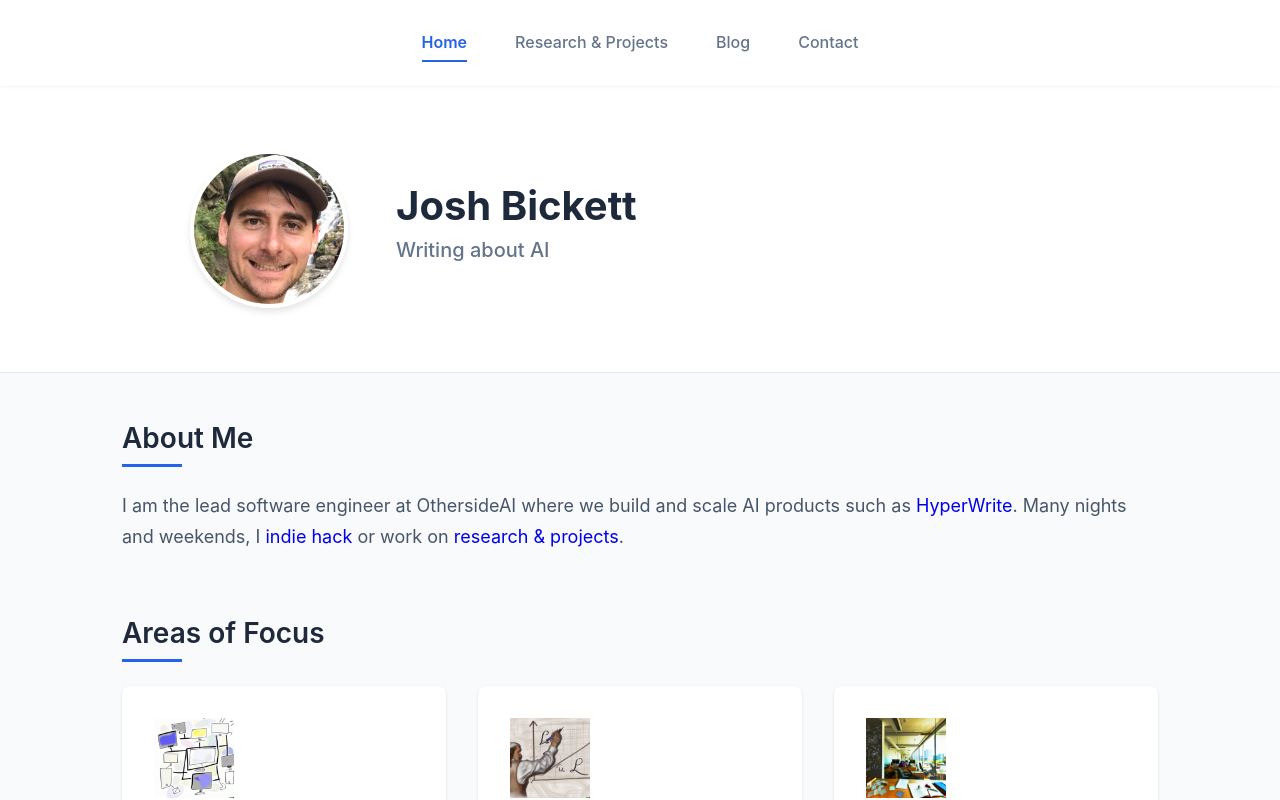
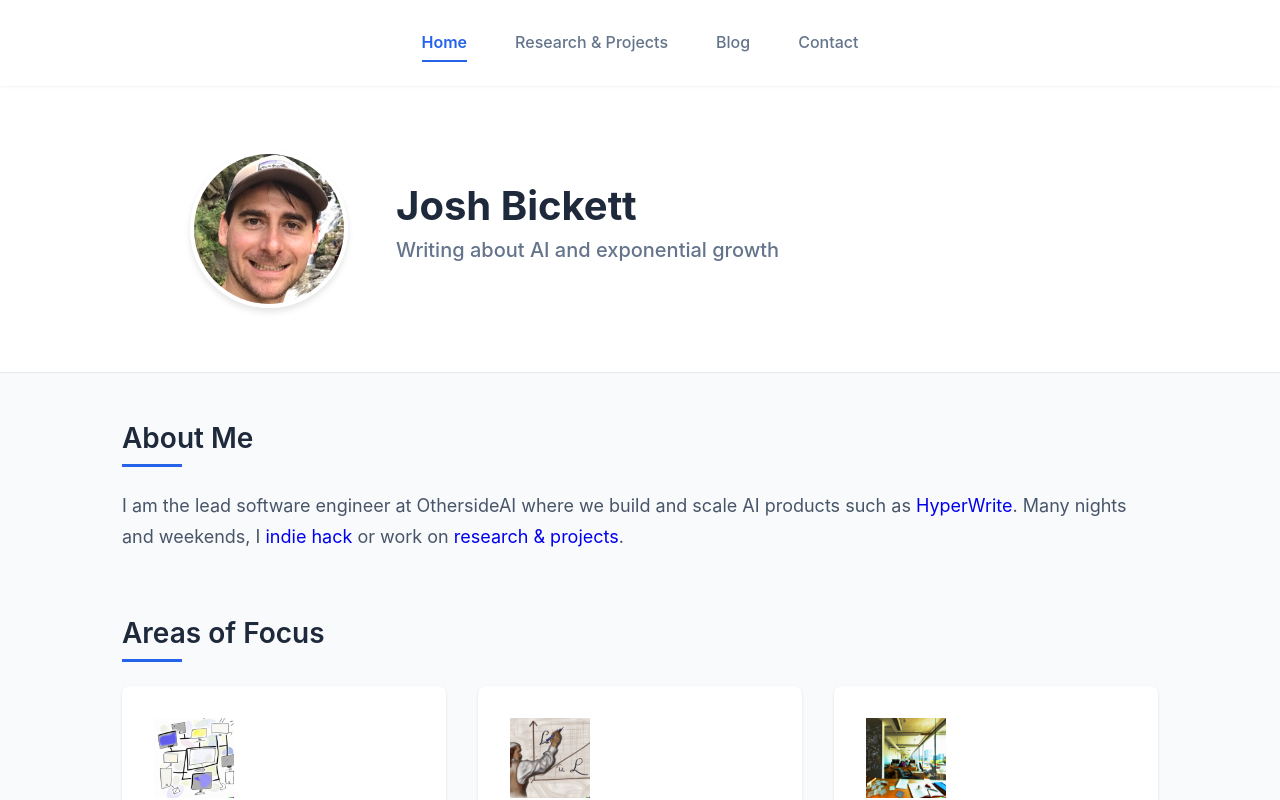
Before and after one commit to joshbickett/bickett.ai, a React (Create React App) app: page / in a window 1280 px wide. Shown: the top 800 px of the page. Built offline with nearby package versions, Linux system fonts and the light colour scheme.

Commit message:
lil thing

```diff
--- a/src/pages/About.js
+++ b/src/pages/About.js
@@ -90,7 +90,7 @@ export const About = () => {
           />
           <HeroText>
             <Heading>Josh Bickett</Heading>
-            <Subheading>Writing about AI</Subheading>
+            <Subheading>Writing about AI and exponential growth</Subheading>
           </HeroText>
         </HeroContent>
       </HeroSection>
```
